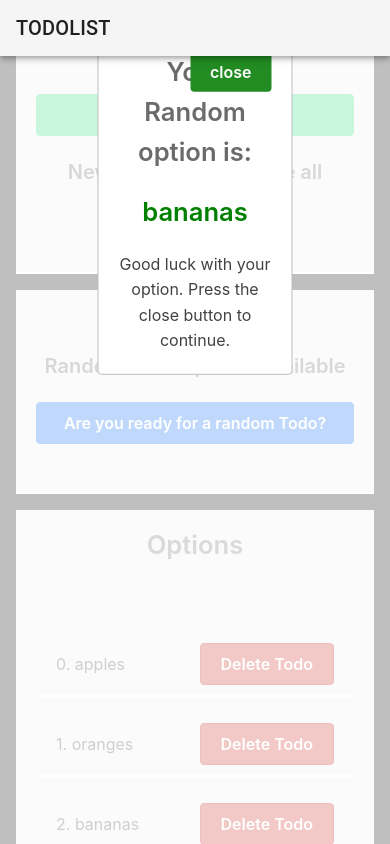
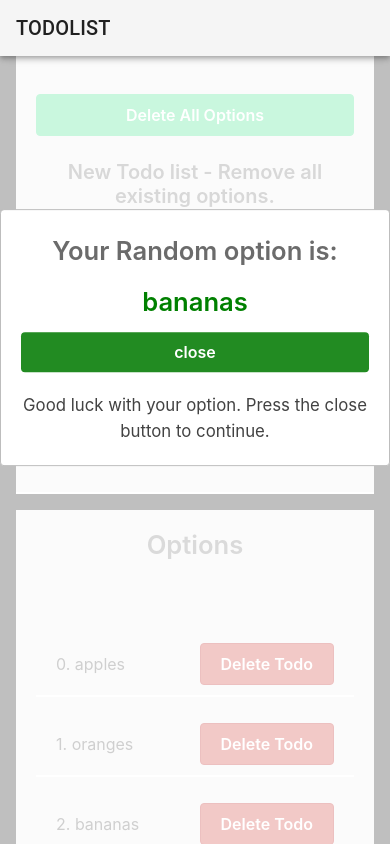
Before and after one commit to stefan22/rjsx, a React (Create React App) app: page / in a window 390 px wide. Both pictures are taken after a click on the button "Are you ready for a random Todo?". Shown: the part 539-1383 px from the top of the page. Built offline with nearby package versions, Linux system fonts and the light colour scheme.

Commit message:
[modal]passing random option

```diff
--- a/src/js/App.js
+++ b/src/js/App.js
@@ -2,6 +2,8 @@ import React, {Component} from 'react';
 import TopBar from './top-bar';
 import OptionModal from './option-modal';
 import '../scss/App.scss';
+//import { Modal } from '@material-ui/core';
+import Modal from 'react-modal';
 
 class App extends Component {
 
@@ -18,10 +20,14 @@ class App extends Component {
     this.closeModal = this.closeModal.bind(this);
     this.state = {
       options: props.options,
-      random: 'Random Todo options available',
       selectedOption: undefined,
+      isOpen: false,
     };
 
+  }
+
+  componentWillMount() {
+    Modal.setAppElement('body');
   }
 
   componentDidMount() {
@@ -72,7 +78,6 @@ class App extends Component {
   }
 
   handleRandomTodo() {
-    this.openModal();
     let oplen = this.state.options.length;
     let ran = Math.floor(Math.random() * oplen);
     this.setState((prevState) => {
@@ -80,7 +85,7 @@ class App extends Component {
         selectedOption: prevState.options[ran]
       };
     });
-
+    this.openModal();
   }
 
   handleAddTodo(atd) {
@@ -107,18 +112,19 @@ class App extends Component {
 
   openModal() {
     this.setState(() => ({
-      selectedOption: !!undefined
+      isOpen: true
     }));
   }
 
   closeModal() {
     this.setState(() => ({
-      selectedOption: undefined
+      isOpen: false
     }));
   }
 
   render() {
     let subtitle = 'Add a Todo To Do';
+    let contentLabel = 'Selected option';
     return (
       <div className="container small-container calwrapper cfx">
         <div className="app-comp flex-large">
@@ -134,7 +140,6 @@ class App extends Component {
           <Action
             handleRandomTodo={this.handleRandomTodo}
             resetH3={this.resetH3}
-            random={this.state.random}
             options={this.state.options}
           />
 
@@ -146,6 +151,8 @@ class App extends Component {
             selectedOption={this.state.selectedOption}
             openModal={this.openModal}
             closeModal={this.closeModal}
+            isOpen={this.state.isOpen}
+            contentLabel={contentLabel}
 
           />
         </div>
@@ -229,11 +236,12 @@ class Action extends Component {
 
   render() {
     let randomText = 'Your Todo list is empty, enter a few things first.';
+    let randomAvail = 'Random Todo options available';
     return (
       <div className="action-comp flex-large">
         <div className="content-section">
           <div className="random text-center">
-            {this.props.options.length > 0 ? <h4>{this.props.random}</h4> : <h4>{randomText}</h4>}
+            {this.props.options.length > 0 ? <h4>{randomAvail}</h4> : <h4>{randomText}</h4>}
           </div>
 
           <button onClick={this.handleRandomTodo} className="button full-button action-button">
--- a/src/js/option-modal.js
+++ b/src/js/option-modal.js
@@ -8,8 +8,9 @@ class OptionModal extends Component {
   constructor(props) {
     super(props);
 
+
     this.openModal = this.openModal.bind(this);
-    // this.afterOpenModal = this.afterOpenModal.bind(this);
+    //this.afterOpenModal = this.afterOpenModal.bind(this);
     this.closeModal = this.closeModal.bind(this);
   }
 
@@ -18,9 +19,6 @@ class OptionModal extends Component {
 
   }
 
-  // afterOpenModal() {
-  //   this.subtitle.style.color = '#f00';
-  // }
 
   closeModal() {
     this.props.closeModal();
@@ -31,10 +29,8 @@ class OptionModal extends Component {
     return (
       <div>
         <Modal className='selected-option'
-          isOpen={this.props.selectedOption}
-          //onAfterOpen={this.afterOpenModal}
-          onRequestClose={this.closeModal}
-          contentLabel="Selected Option"
+          isOpen={this.props.isOpen}
+          contentLabel={this.props.contentLabel}
         >
           <h3>Your Random option is:</h3>
           <h3 className='is-selected'>{this.props.selectedOption}</h3>
--- a/src/scss/option-modal.scss
+++ b/src/scss/option-modal.scss
@@ -1,11 +1,12 @@
 body.ReactModal__Body--open {
   background-color:#000000;
+  height: 100%;
   div#root {
     background-color:#000000;
   }
   .selected-option {
     position: absolute;
-    top: 24%;
+    top: 30%;
     left: 50%;
     right: auto;
     bottom: auto;
@@ -18,18 +19,29 @@ body.ReactModal__Body--open {
     margin-right: -50%;
     transform: translate(-50%, -50%);
     width:50%;
+    @media (max-width: 768px) {
+      width: 100%;
+      top:40%;
+      font-size: 1.5em;
+    }
     h3 {
       margin:0;
-      line-height: 40px;
+      line-height: 41px;
       &.is-selected {
         margin:20px 0;
         text-align: center;
         color: green;
+        @media (max-width: 768px) {
+          margin:10px 0;
+        }
       }
     }
     p {
       margin:20px 0 0;
       color:#424242;
+      @media (max-width: 768px) {
+        font-size: .7em;
+      }
     }
     button {
       &.close-modal {
@@ -38,6 +50,14 @@ body.ReactModal__Body--open {
         right: 20px;
         background: forestgreen;
         border: #162e08;
+        @media (max-width: 768px) {
+          position: static;
+          background: forestgreen;
+          border: #162e08;
+          width: 100%;
+          margin: 0 auto;
+          display: block;
+        }
       }
 
     }
```
